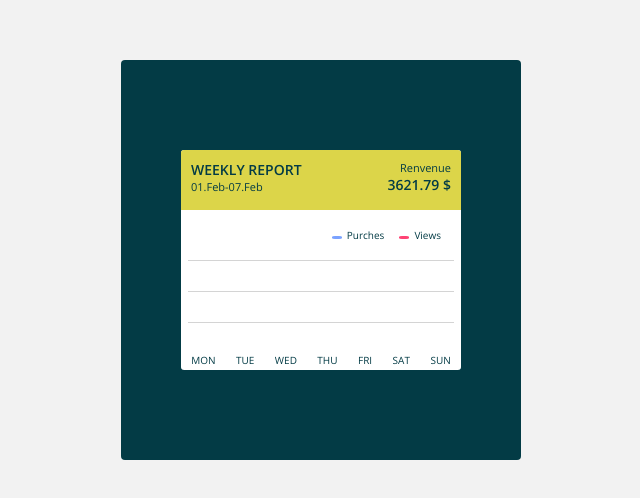
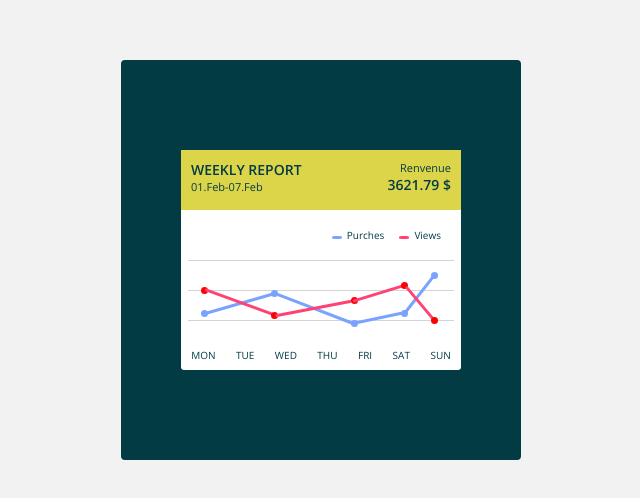
Before and after one commit to rabahZebiri/100-Day-CSS-D5, a plain HTML site: page index.html in a window 1280 px wide. Shown: the part 140-638 px from the top of the page, without its empty margins (319-959 px from the left). Drawn offline with nearby package versions, Linux system fonts and the light colour scheme.

Commit message:
Complete 4th challenge of 100 CSS Challenges

```diff
--- a/index.html
+++ b/index.html
@@ -21,19 +21,6 @@
                     </div>
                 </div>
                 <div class="main-bottom">
-                    <div class="weekdays">
-                        <div> mon</div>
-                        <div>tue</div>
-                        <div>wed</div>
-                        <div>thu</div>
-                        <div>fri</div>
-                        <div>sat</div>
-                        <div>sun</div>
-                    </div>
-                    <div class="horizontal-ligne"></div>
-                    <div class="horizontal-ligne"> </div>
-                    <div class="horizontal-ligne"></div>
-
                     <div class="main-bottom-graph-info">
                         <div class="views">
                             <div class="color"></div>
@@ -44,35 +31,62 @@
                             Purches
                         </div>
                     </div>
-                <!--   <div class="data pink">
-                        <svg>
-                            <polyline points="9,46 50,12 90,23 130,11 171,38 211,48 251,19"></polyline>
-                        </svg>
-                        <div class="points">
-                            <div class="point-1">
-                                <div class="tooltip">458</div>
+                    <div class="chart">
+                        <div class="horizontal-ligne"></div>
+                        <div class="horizontal-ligne"> </div>
+                        <div class="horizontal-ligne"></div>
+                        <div class="purches-graph">
+                            <div >
+                                <div class="point-a point" id="point-a-purches"><div  role="tooltip" class="value-p purches-a" >14</div></div>
+                                <div class="line-a line" ></div>
                             </div>
-                            <div class="point-2">
-                                <div class="tooltip">812</div>
+                            <div>
+                                <div class="point-b point"><div  role="tooltip" class="value-p purches-b" >49</div></div>
+                                <div class="line-b line"></div>
                             </div>
-                            <div class="point-3">
-                                <div class="tooltip">746</div>
+                            <div>
+                                <div class="point-c point"><div  role="tooltip" class="value-p purches-c" >-5</div></div>
+                                <div class="line-c line"></div>
                             </div>
-                            <div class="point-4">
-                                <div class="tooltip">877</div>
+                            <div>
+                                <div class="point-d point"><div  role="tooltip" class="value-p purches-d" >16</div></div>
+                                <div class="line-d line"></div>
                             </div>
-                            <div class="point-5">
-                                <div class="tooltip">517</div>
+                            <div>
+                                <div class="point-e point"><div  role="tooltip" class="value-p purches-e" >77</div></div>
                             </div>
-                            <div class="point-6">
-                                <div class="tooltip">434</div>
                         </div>
-                            <div class="point-7">
-                                <div class="tooltip">458</div>
+                        <div class="Views-graph">
+                            <div>
+                                <div class="point-a point"><div  role="tooltip" class="value-v views-a" >77</div></div>
+                                <div class="line-a line"></div>
+                            </div>
+                            <div>
+                                <div class="point-b point"><div  role="tooltip" class="value-v views-b" >77</div></div>
+                                <div class="line-b line "></div>
+                            </div>
+                            <div>
+                                <div class="point-c point"><div  role="tooltip" class="value-v views-c" >77</div></div>
+                                <div class="line-c line" ></div>
+                            </div>
+                            <div>
+                                <div class="point-d point"><div  role="tooltip" class="value-v views-d" >77</div></div>
+                                <div class="line-d line"></div>
+                            </div>
+                            <div>
+                                <div class="point-e point"><div  role="tooltip" class="value-v views-e" >77</div></div>
                             </div>
                         </div>
                     </div>
--->
+                    <div class="weekdays">
+                        <div> mon</div>
+                        <div>tue</div>
+                        <div>wed</div>
+                        <div>thu</div>
+                        <div>fri</div>
+                        <div>sat</div>
+                        <div>sun</div>
+                    </div>
                 </div>
             </div>
         </div>
--- a/main-stylesheet.css
+++ b/main-stylesheet.css
@@ -5,7 +5,6 @@
     font-family: "Open Sans", Helvetica, sans-serif;
     text-decoration: none;
     list-style: none;
-    overflow: hidden;
     margin: 0px;
     color:#033b45;
 }
@@ -13,7 +12,7 @@
     --frame:#033b45;
     --main-top-part:#dcd549;
     --views:#ff4274 ;
-    --purchases:hsl(222, 100%, 74%);
+    --purchases:rgb(122, 162, 255);
 }
 body{
     background-color: hsl(0, 0%, 95%);
@@ -70,7 +69,7 @@ body,.frame,.main-top{
 }
 .main-bottom{
     display: flex;
-    flex-direction: column-reverse;
+    flex-direction: column;
 }
 .weekdays{
     width: 100%;
@@ -80,15 +79,15 @@ body,.frame,.main-top{
     display: flex;
     justify-content: space-around;
     color: hsl(0, 0%, 55%);
+    position: relative;
+    bottom: -3px;
 }
 .horizontal-ligne{
     width: 95%;
     height: 0.9px;
     background-color: hsla(0, 0%, 79%, 0.795);
-    margin: auto;
-}
-.horizontal-ligne:not(:last-child){
-    margin-bottom: 30px;
+    margin-inline: auto ;
+    margin-bottom: 29px;
 }
 .main-bottom-graph-info{
     width: 100%;
@@ -103,6 +102,9 @@ body,.frame,.main-top{
     width: 10px;
     height: 3px;
     background-color: #ff4274;
+}
+.chart{
+    height: 85px;
 }
 .views>.color{
     background-color: var(--views);
@@ -122,11 +124,245 @@ body,.frame,.main-top{
     align-items: baseline;
     margin-left: 10px;
 }
-polyline{
-    fill: none;
-    stroke-width: 2;
-    stroke-linecap: round;
+.point{
+    width: 7px;
+    height: 7px;
+    border-radius: 100%;
+    background-color: red;
+    position: relative;
+    top: -80px;
+    left: 0px;
+    cursor: pointer;
 }
-.data{
-    z-index: 99;
+.line{
+    height: 3px;
+    position: relative;
 }
+.purches-graph .point{
+    background-color: var(--purchases);
+}
+.purches-graph .line{
+    background-color: var(--purchases);
+}
+
+.purches-graph .point-a{
+    left:20px;
+    top: -40px;
+}
+.purches-graph .line-a{
+    width: 76.16px;
+    left:21px;
+    top: -55px;
+    transform: rotate(-16deg);
+}
+.purches-graph .point-b{
+    left:90px;
+    top: -70px;
+}
+.purches-graph .line-b{
+    width: 84.16px;
+    left:91px;
+    top: -60px;
+    transform: rotate(21deg);
+}
+.purches-graph .point-c{
+    left:170px;
+    top: -50px;
+}
+.purches-graph .line-c{
+    width: 51.16px;
+    left:170px;
+    top: -59.5px;
+    transform: rotate(-12deg);
+}
+.purches-graph .point-d{
+    left:220px;
+    top: -70px;
+}
+.purches-graph .line-d{
+    width: 48.16px;
+    left:215px;
+    top: -95px;
+    transform: rotate(-52deg);
+}
+.purches-graph .point-e{
+    left:250px;
+    top: -118px;
+}
+.views-graph .point{
+    background-color: var(--views);
+}
+.Views-graph .line{
+    width:50px;
+    height: 3px;
+    background-color:var(--views);
+    left: 20px;
+    bottom: 90px;
+}
+
+.Views-graph .point-a{
+    left:20px;
+    top: -110px;
+}
+.Views-graph .line-a{
+    width:75px;
+    top:-102.5px;
+    left:22px;
+    transform: rotate(20deg);
+}
+.Views-graph .point-b{
+    left:90px;
+    top: -95px;
+}
+.Views-graph .line-b{
+    width:77px;
+    top:-107px;
+    left:94px;
+    transform: rotate(-11deg);
+}
+.Views-graph .point-c{
+    left:170px;
+    top: -120px;
+}
+.Views-graph .line-c{
+    width:52px;
+    top:-132px;
+    left:171px;
+    transform: rotate(-17deg);
+}
+.Views-graph .point-d{
+    left:220px;
+    top: -145px;
+}
+.Views-graph .line-d{
+    width:46px;
+    top:-131px;
+    left:217px;
+    transform: rotate(50deg);
+}
+.Views-graph .point-e{
+    left:250px;
+    top: -120px;
+}
+
+.value-p,.value-v{ /* styling tooltip*/
+    position: relative;
+    width: fit-content;
+    font-size: 12px;
+    color: #ffffff;
+    font-weight: bold;
+    background-color: var(--purchases);
+    padding: 0px 7px;
+    border-radius: 12px;
+    display: none;
+    z-index: 1;
+}
+.value-p::before{
+    content: " ";
+    position: relative;
+    left: 7.5px;
+    margin-inline: -5px;
+    border: 5px solid;
+    border-color:  var(--purchases) transparent transparent ;
+}
+.purches-a{
+    bottom: 22px;
+    left: -10px;
+}
+.purches-a::before{
+    bottom: -20px;
+    left: 7px;
+}
+.point:hover .value-p ,.point:hover .value-v {
+    display: block;
+
+}
+
+.purches-b{
+    top: -21px;
+    left: -11px;
+}
+.purches-b::before{
+    top: 20px;
+
+}
+.purches-c{
+    top: -20px;
+    left: -8px;
+}
+.purches-c::before{
+    bottom: -20px;
+    left: 5px;
+}
+.purches-d{
+    top: -20px;
+    left: -19px;
+}
+.purches-d::before{
+    bottom: -19px;
+    left: 13px;
+}
+.purches-e{
+    top: -22px;
+    left: -11px;
+}
+.purches-e::before{
+    bottom: -21px;
+    border-color: var(--purchases) transparent transparent;
+}
+/*styling views tooltips */
+.value-v{
+    background-color: var(--views);
+}
+.value-v::before{
+    content: "";
+    border:5px solid;
+    margin-inline: -5px;
+    border-color: black ;
+    position: relative;
+}
+.views-a{
+    bottom:20px;
+    right: 10px;
+}
+.views-a::before{
+    border-color: var(--views) transparent transparent;
+    top: 20px;
+    left: 6px;
+}
+.views-b{
+    top:-22px;
+    right: 9px;
+}
+.views-b::before{
+    border-color: var(--views) transparent transparent;
+    top: 20px;
+    left: 6px;
+}
+.views-c{
+    bottom: 22px;
+    right: 10px;
+}
+.views-c::before{
+    border-color: var(--views) transparent transparent;
+    top: 20px;
+    left: 6px;
+}
+.views-d{
+    bottom: 22px;
+    right: 10px;
+}
+.views-d::before{
+    border-color: var(--views) transparent transparent;
+    top: 20px;
+    left: 6px;
+}
+.views-e{
+    top: -20px;
+    right: 8px;
+}
+.views-e::before{
+    border-color:  var(--views) transparent transparent;
+    top: 20px;
+    left: 6px;
+}
```
Lines whose indentation alone changed are shown as unchanged.
